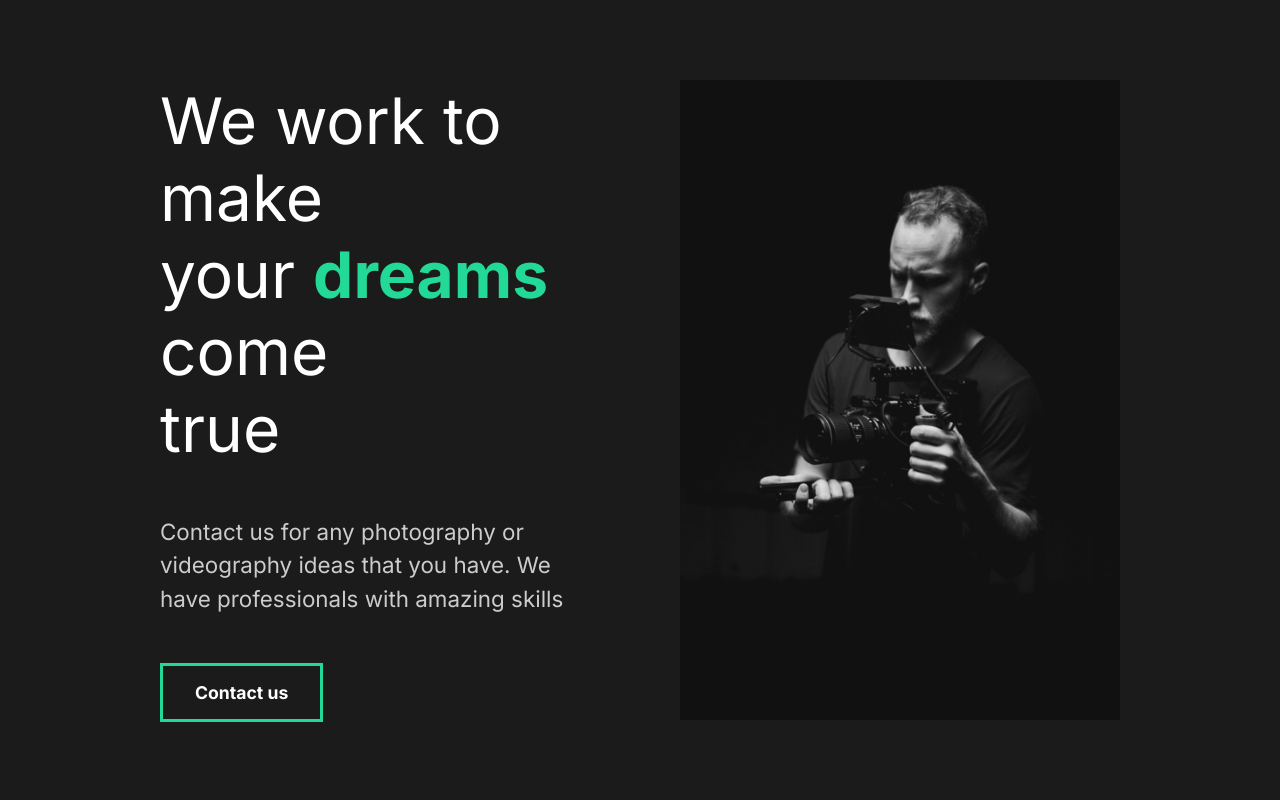
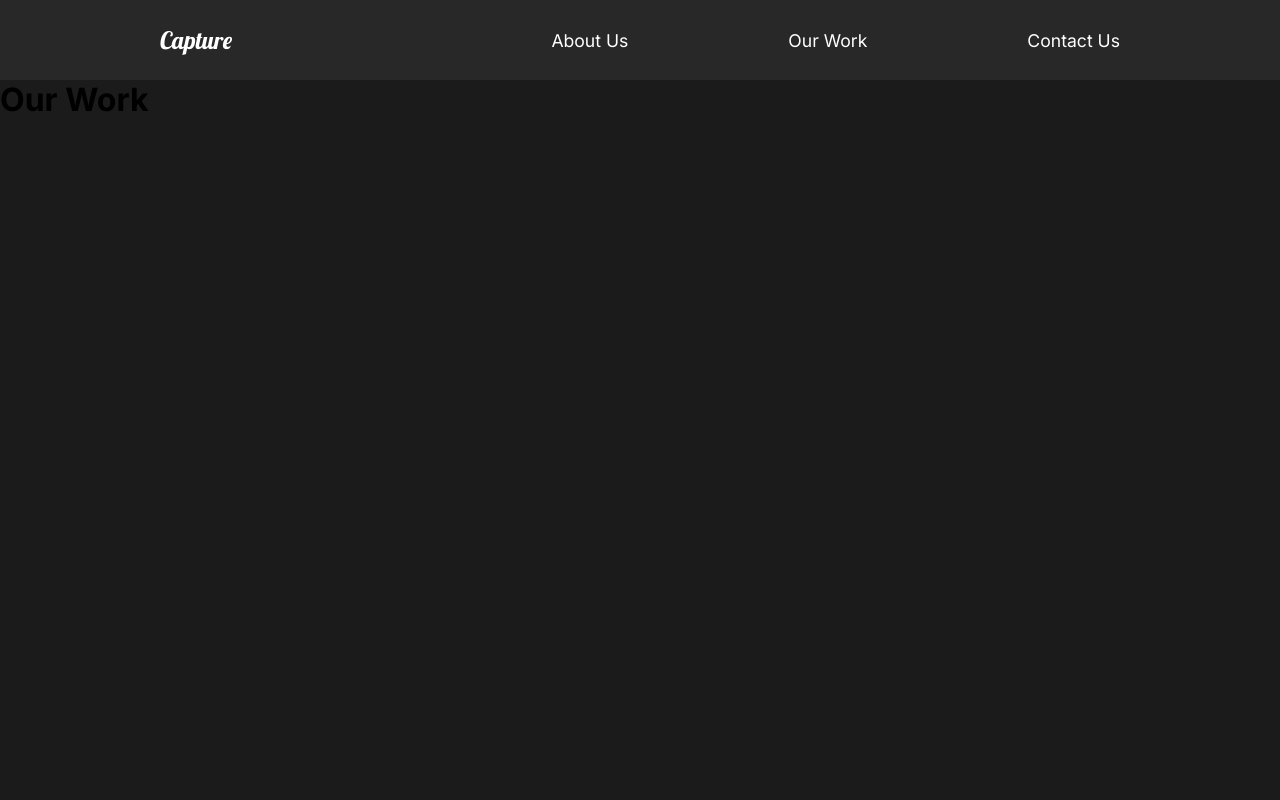
Before and after one commit to magnuen2k/capture, a React (Create React App) app: page /work in a window 1280 px wide. Shown: the top 800 px of the page. Built offline with nearby package versions, Linux system fonts and the light colour scheme.

Commit message:
adding react router

```diff
--- a/src/App.js
+++ b/src/App.js
@@ -3,12 +3,30 @@
 import GlobalStyle from "./components/GlobalStyle";
 // Import pages
 import AboutUs from "./pages/AboutUs";
+import Nav from "./components/Nav";
+import ContactUs from "./pages/ContactUs";
+import OurWork from "./pages/OurWork";
+// router
+import {Switch, Route} from "react-router-dom";
 
 function App() {
   return (
     <div className="App">
         <GlobalStyle/>
-      <AboutUs/>
+        <Nav/>
+        <Switch>
+            <Route path="/" exact>
+                <AboutUs/>
+            </Route>
+
+            <Route path="/work">
+                <OurWork/>
+            </Route>
+
+            <Route path="/contact">
+                <ContactUs/>
+            </Route>
+        </Switch>
     </div>
   );
 }
--- /dev/null
+++ b/src/components/Nav.js
@@ -0,0 +1,51 @@
+import React from "react";
+import styled from "styled-components";
+import {Link} from "react-router-dom";
+
+const Nav = () => {
+    return(
+        <StyledNav>
+            <h1><Link id="logo" href="#" to="/">Capture</Link></h1>
+            <ul>
+                <li>
+                    <Link to="/">About Us</Link>
+                </li>
+                <li>
+                    <Link to="/work">Our Work</Link>
+                </li>
+                <li>
+                    <Link to="/contact">Contact Us</Link>
+                </li>
+            </ul>
+        </StyledNav>
+    )
+}
+
+const StyledNav = styled.nav`
+  min-height: 10vh;
+  display: flex;
+  margin: auto;
+  justify-content: space-between;
+  align-items: center;
+  padding: 1rem 10rem;
+  background-color: #282828;
+  a {
+    color: white;
+    text-decoration: none;
+  }
+  ul {
+    display: flex;
+    list-style: none;
+  }
+  #logo {
+    font-size: 1.5rem;
+    font-family: "Lobster", cursive;
+    font-weight: lighter;
+  }
+  li {
+    padding-left: 10rem;
+    position: relative;
+  }
+`;
+
+export default Nav;
--- a/src/index.js
+++ b/src/index.js
@@ -2,10 +2,13 @@
 import ReactDOM from 'react-dom';
 import App from './App';
 import reportWebVitals from './reportWebVitals';
+import {BrowserRouter} from "react-router-dom";
 
 ReactDOM.render(
   <React.StrictMode>
-    <App />
+      <BrowserRouter>
+        <App />
+      </BrowserRouter>
   </React.StrictMode>,
   document.getElementById('root')
 );
--- /dev/null
+++ b/src/pages/ContactUs.js
@@ -0,0 +1,11 @@
+import React from "react";
+
+const ContactUs = () => {
+    return(
+        <div>
+            <h1>Contact Us</h1>
+        </div>
+    )
+}
+
+export default ContactUs;
--- /dev/null
+++ b/src/pages/OurWork.js
@@ -0,0 +1,11 @@
+import React from "react";
+
+const OurWork = () => {
+    return(
+        <div>
+            <h1>Our Work</h1>
+        </div>
+    )
+}
+
+export default OurWork;
```
